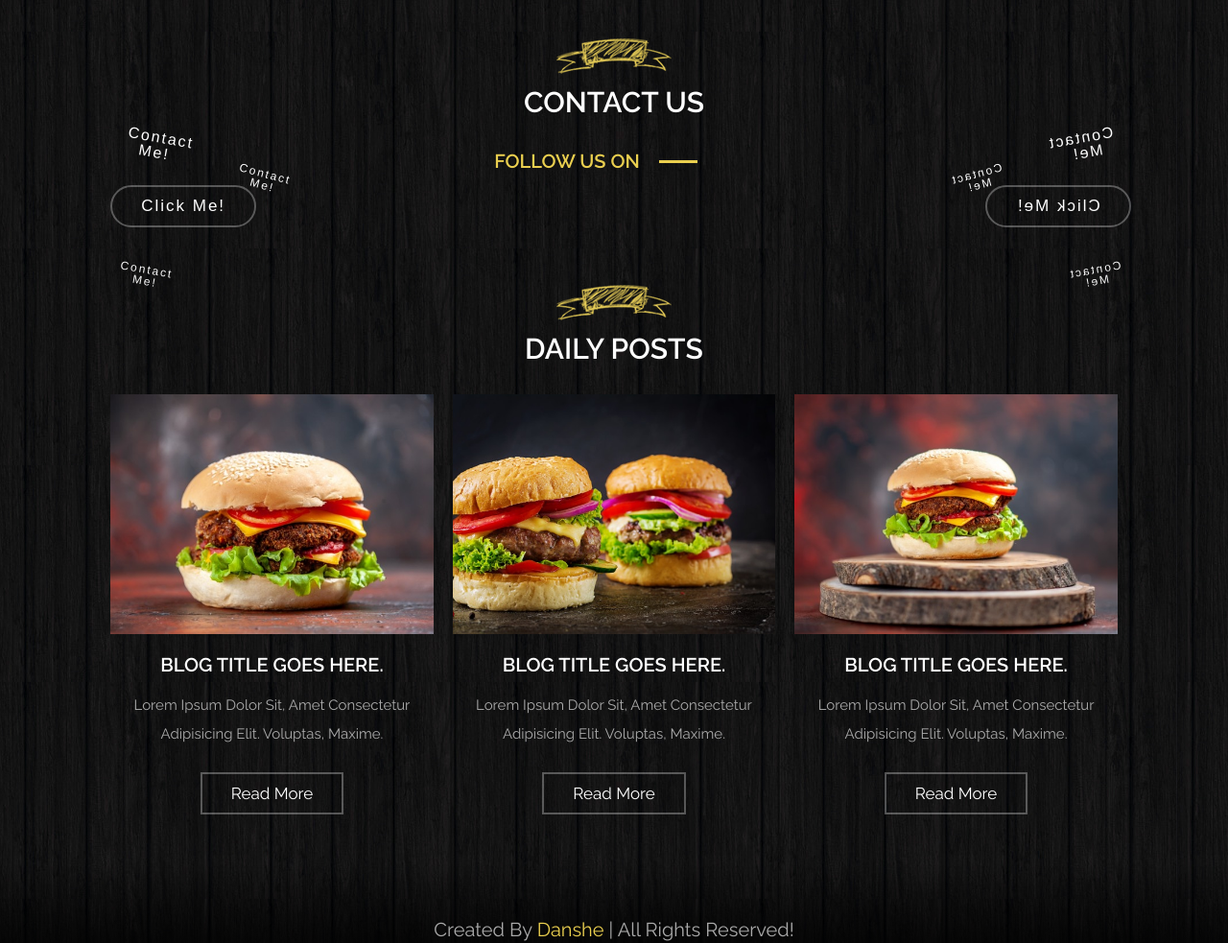
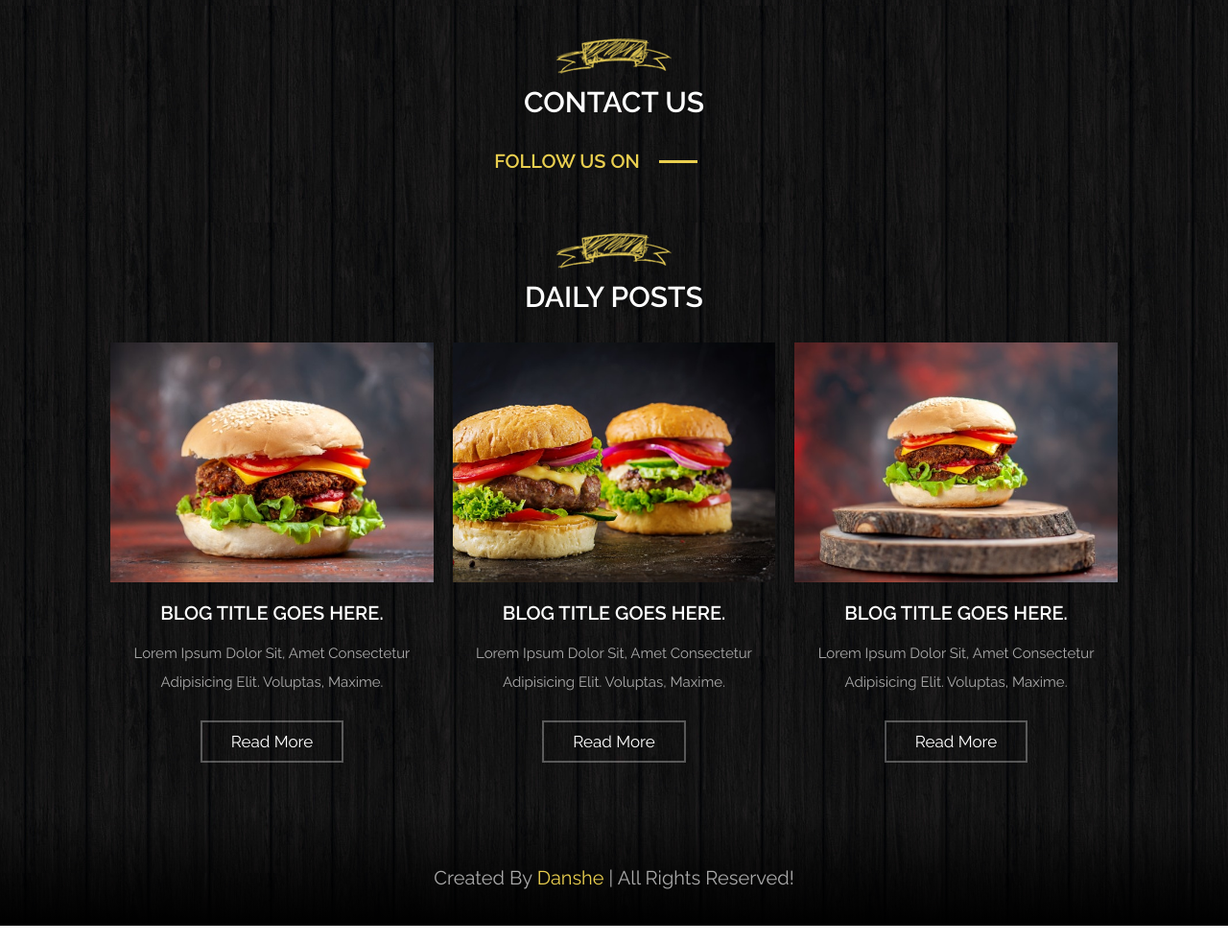
Before and after one commit to spicorn/burger, a plain HTML site: page index.html in a window 1280 px wide. Shown: the part 3439-4422 px from the top of the page at 96% size. Drawn offline with nearby package versions, Linux system fonts and the light colour scheme.

Commit message:
Update index.html

```diff
--- a/index.html
+++ b/index.html
@@ -313,16 +313,7 @@
   </div>
 </div>
 
-<div class="item button-parrot" style="--bg-color: #2c3e50">
-   <button class="btn">Click Me!
-     <div class="parrot"></div>
-     <div class="parrot"></div>
-     <div class="parrot"></div>
-     <div class="parrot"></div>
-     <div class="parrot"></div>
-     <div class="parrot"></div>
-   </button>
- </div>
+
 
 
 
@@ -330,39 +321,6 @@
 
       <iframe data-aos="fade-up" data-aos-delay="150" class="map" src="https://www.google.com/maps/embed?pb=!1m18!1m12!1m3!1d15076.89592087332!2d72.8319697277345!3d19.14167056419224!2m3!1f0!2f0!3f0!3m2!1i1024!2i768!4f13.1!3m3!1m2!1s0x3be7b63aceef0c69%3A0x2aa80cf2287dfa3b!2sJogeshwari%20West%2C%20Mumbai%2C%20Maharashtra%20400047!5e0!3m2!1sen!2sin!4v1639924799744!5m2!1sen!2sin" allowfullscreen="" loading="lazy"></iframe>-->
 
-      <!--<div class="form">
-
-         <div class="icons-container">
-
-            <div class="icons" data-aos="fade-up" data-aos-delay="150">
-               <i class="fas fa-map"></i>
-               <h3>address :</h3>
-               <p>Harare,Zimbabwe</p>
-            </div>
-
-            <div class="icons" data-aos="fade-up" data-aos-delay="300">
-               <i class="fas fa-envelope"></i>
-               <h3>email :</h3>
-               <p>garrellenock@outlook.com</p>
-               <p>mudavanhugarrell@gmail.com</p>
-            </div>
-
-            <div class="icons" data-aos="fade-up" data-aos-delay="450">
-               <i class="fas fa-phone"></i>
-               <h3>phone :</h3>
-               <p>+263774738982</p>
-               <p>+263718303761</p>
-            </div>
-
-         </div>
-
-         <form action="">
-            <input data-aos="fade-up" data-aos-delay="150" type="text" placeholder="full name" class="box">
-            <input data-aos="fade-up" data-aos-delay="300" type="email" placeholder="email" class="box">
-            <input data-aos="fade-up" data-aos-delay="450" type="number" placeholder="phone" class="box">
-            <textarea data-aos="fade-up" data-aos-delay="600" name="" placeholder="message" class="box" id="" cols="30" rows="10"></textarea>
-            <input data-aos="fade-up" data-aos-delay="750" type="submit" value="send message" class="btn">
-         </form>-->
 
       </div>
 
```
